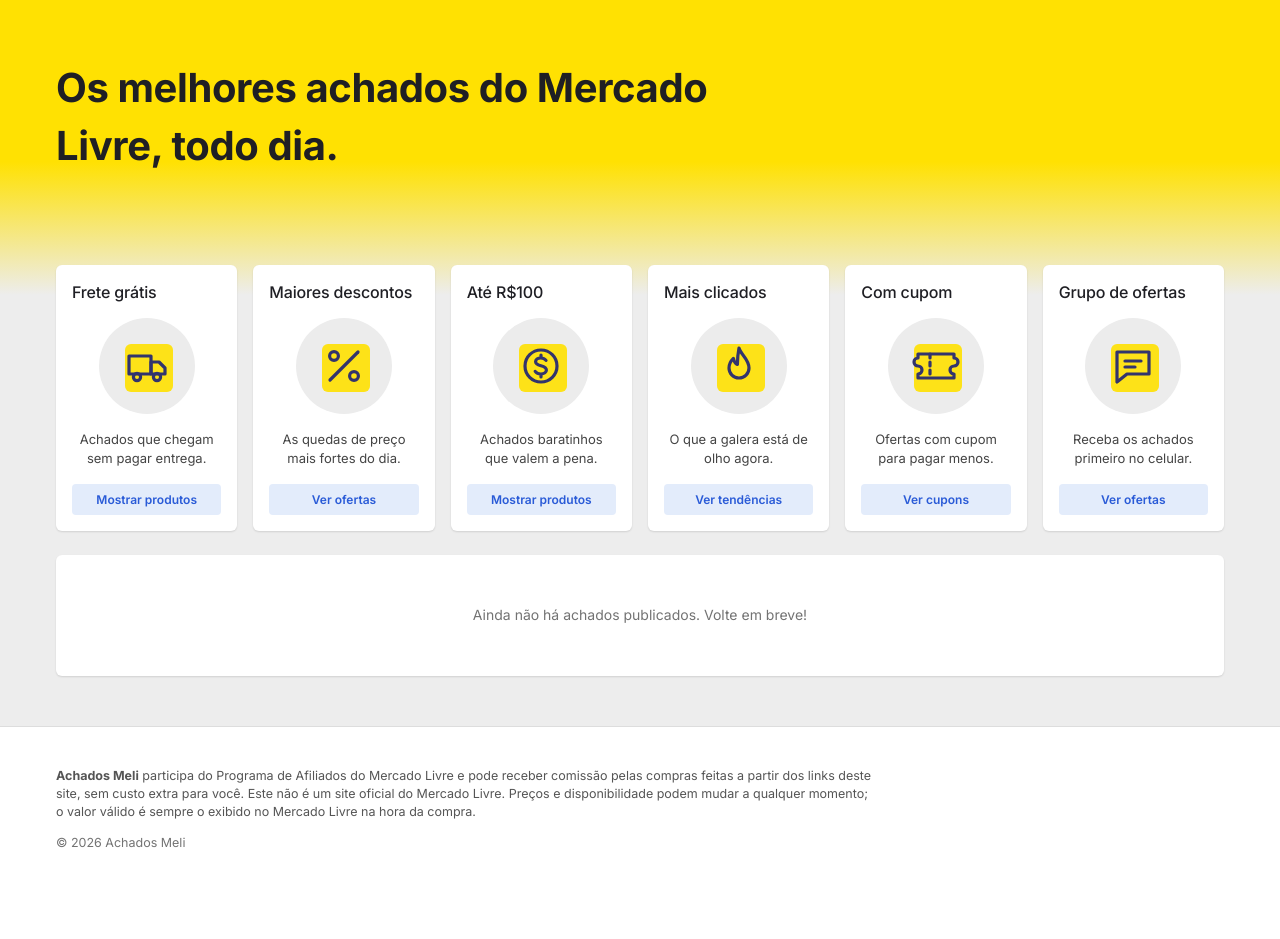
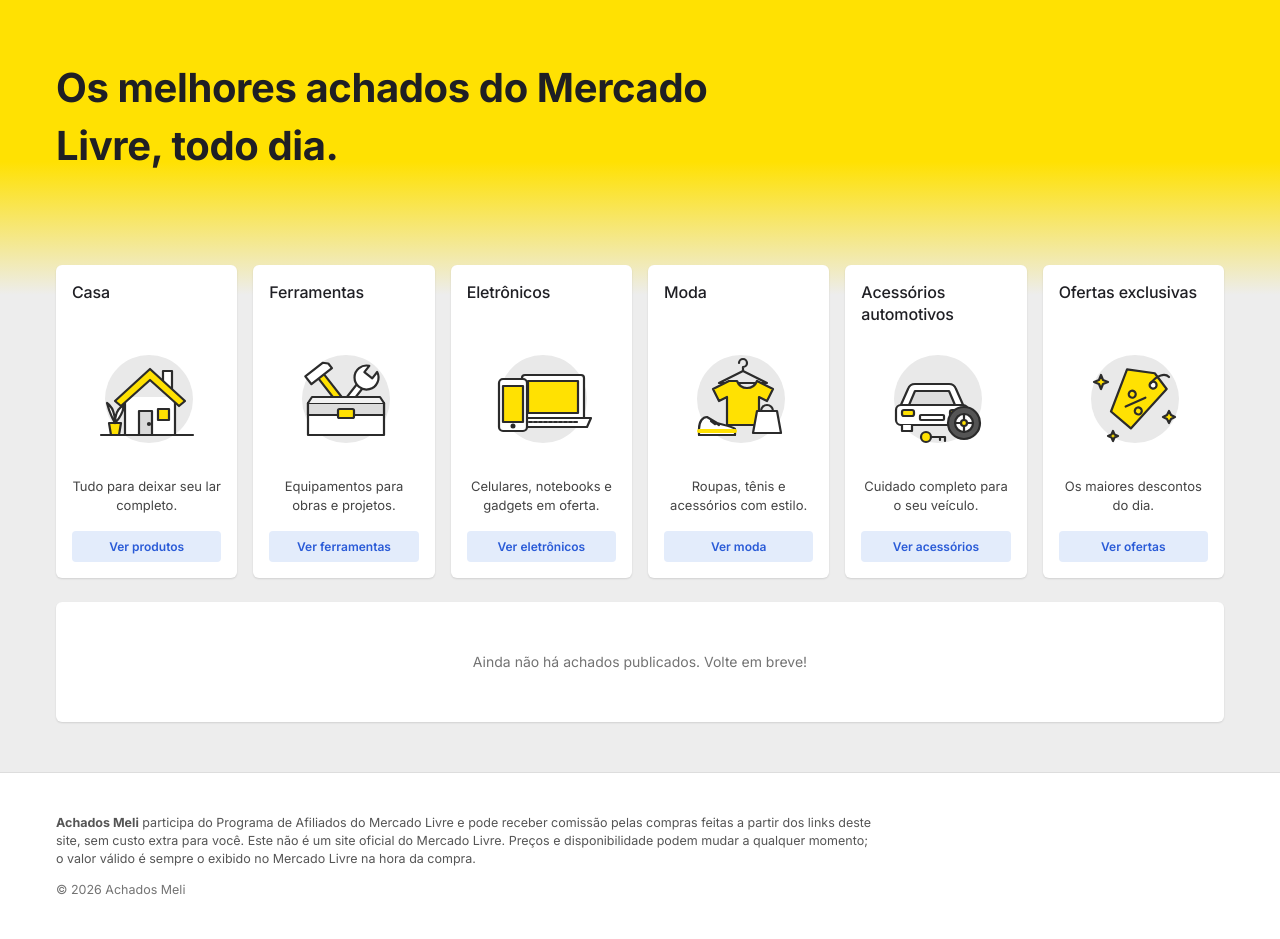
Before and after one commit to toncamargo/achadosmeli, a PHP site: page / in a window 1280 px wide. Shown: the part 94-1033 px from the top of the page. Before the commit the page ends 942 px from the top, so only its background shows below. Run offline with PHP 8.4, Linux system fonts and the light colour scheme; some libraries are stand-ins or nearby versions.

Commit message:
Volta o banner "arte pronta" e os cards de categoria na home
Desfaz a troca do commit anterior: banners de imagem inteira e os cards
Casa, Ferramentas, Eletrônicos, Moda, Automotivo e Ofertas voltam no lugar
dos atalhos de ofertas.

Co-Authored-By: Claude Opus 5.5 <noreply@anthropic.com>

```diff
--- a/assets/style.css
+++ b/assets/style.css
@@ -61,7 +61,14 @@ h1,h2,h3{letter-spacing:-.01em}
 .fine{font-size:11px;color:rgba(0,0,0,.6);margin:10px 0 0}
 .slide-img{flex:none;width:300px;height:220px;background:#fff;border-radius:14px;display:grid;place-items:center;padding:20px;box-shadow:0 18px 40px rgba(0,0,0,.18);transform:rotate(-2deg)}
 .slide-img img{max-height:100%;object-fit:contain}
+.hero-slider{height:clamp(330px,33vw,520px)}
+/* Banner "arte pronta" (imagem inteira com o texto na arte): ocupa a largura toda, como no Mercado Livre */
+.slide.full{overflow:hidden;background:var(--brand)}
+.slide-art{position:absolute;inset:0;width:100%;height:100%;max-width:none;object-fit:cover;object-position:center 38%}
+.slide-fill{display:none;position:absolute;inset:-40px;width:calc(100% + 80px);height:calc(100% + 80px);max-width:none;object-fit:cover;filter:blur(40px);transform:scale(1.1)}
+.slide.full::after{content:"";position:absolute;left:0;right:0;bottom:0;height:70px;background:linear-gradient(180deg,transparent,var(--bg));pointer-events:none}
 .hero-arrow{position:absolute;top:100px;width:64px;height:64px;border:0;background:#fff;border-radius:50%;box-shadow:0 2px 6px rgba(0,0,0,.18);cursor:pointer;color:var(--blue);font-size:24px;display:grid;place-items:center;opacity:.95}
+.hero-arrow{top:calc(50% - 56px)}
 .hero-arrow.prev{left:-32px;padding-left:28px} .hero-arrow.next{right:-32px;padding-right:28px}
 .dots{position:absolute;bottom:48px;left:50%;transform:translateX(-50%);display:flex;gap:6px}
 .dots button{width:7px;height:7px;border-radius:50%;border:1px solid rgba(0,0,0,.25);background:rgba(255,255,255,.7);padding:0;cursor:pointer}
@@ -78,6 +85,9 @@ h1,h2,h3{letter-spacing:-.01em}
 .sc-ico{width:96px;height:96px;border-radius:50%;background:#ececec;display:grid;place-items:center;color:var(--navy);font-size:48px;position:relative}
 .sc-ico::after{content:"";position:absolute;inset:26px 22px 22px 26px;background:var(--brand);border-radius:6px;z-index:0;opacity:.9}
 .sc-ico .ico{position:relative;z-index:1;stroke-width:1.6}
+.sc-ill{width:120px;height:120px;display:block}
+.sc-ill img{width:100%;height:100%;display:block}
+.sc h3{min-height:46px;text-align:left;line-height:1.4}
 .sc p{font-size:13px;color:#444;margin:16px 0;flex:1}
 .sc-btn{width:100%;background:#e3ecfb;color:var(--blue);font-weight:600;font-size:12px;padding:7px;border-radius:4px}
 
@@ -318,3 +328,11 @@ body.admin{background:#f3f1ec}
 #social{font-size:13px;font-family:ui-monospace,Menlo,monospace}
 .admin hr{border:0;border-top:1px solid var(--line);margin:16px 0}
 @media (max-width:900px){.grid-2,.edit-layout{grid-template-columns:1fr}.stats{grid-template-columns:repeat(2,1fr)}}
+
+/* banner arte pronta + cards de categoria no celular */
+@media (max-width:760px){
+  .hero-slider{height:370px}
+  .slide.full .slide-fill{display:block}
+  .slide-art{inset:auto;left:50%;top:2%;width:auto;height:88%;object-fit:contain;transform:translateX(-39%)}
+  .sc-ill{width:64px;height:64px}.sc h3{min-height:34px;text-align:center;line-height:1.3}
+}
--- a/index.php
+++ b/index.php
@@ -55,7 +55,10 @@ if ($isHome) {
         $suffix = '';
         if (preg_match('/^(.*?)\s*(OFF|DESCONTO)$/iu', $hl, $m) && $m[1] !== '') { $hl = $m[1]; $suffix = $m[2]; }
         $link = (string)$b['link_url'];
+        // Banner "arte pronta": sem etiqueta, destaque nem botão -> a imagem ocupa o slide inteiro
+        $full = trim((string)$b['kicker']) === '' && $hl === '' && trim((string)$b['pill']) === '';
         $slides[] = [
+            'full' => $full, 'alt' => (string)($b['title'] ?: 'Banner de ofertas'),
             'campaign' => true, 'kicker' => $b['kicker'], 'title' => $b['title'], 'prefix' => $b['prefix'],
             'mega' => $hl, 'suffix' => $suffix, 'pill' => $b['pill'], 'footnote' => $b['footnote'], 'image' => $b['image'],
             'href' => $link === '' ? url('?o=desconto') : (preg_match('~^https?://~', $link) ? $link : url(ltrim($link, '/'))),
@@ -73,7 +76,7 @@ if ($isHome) {
         foreach ($rows as $b) {
             $pct = discount_pct($b);
             $slides[] = [
-                'campaign' => false, 'kicker' => $b['cat_name'] ?? 'Achado do dia', 'title' => mb_strimwidth($b['title'], 0, 70, '…'),
+                'full' => false, 'campaign' => false, 'kicker' => $b['cat_name'] ?? 'Achado do dia', 'title' => mb_strimwidth($b['title'], 0, 70, '…'),
                 'prefix' => $pct ? 'ATÉ' : '', 'mega' => $pct ? $pct . '%' : money((float)$b['price']), 'suffix' => $pct ? 'OFF' : '',
                 'pill' => ($pct ? 'Por ' . money((float)$b['price']) . ' · ' : '') . 'Ver oferta',
                 'footnote' => '*Preço conferido em ' . date('d/m/Y', strtotime((string)$b['price_updated_at'])) . '. Pode mudar sem aviso.',
@@ -126,8 +129,12 @@ site_header([
     <?php if ($slides): ?>
     <div class="hero-slider" data-slider>
       <?php foreach ($slides as $i => $sl): ?>
-      <a class="slide <?= $i === 0 ? 'on' : '' ?> <?= $sl['campaign'] ? 'campaign' : '' ?>" href="<?= e($sl['href']) ?>"
+      <a class="slide <?= $i === 0 ? 'on' : '' ?> <?= $sl['campaign'] ? 'campaign' : '' ?> <?= $sl['full'] ? 'full' : '' ?>" href="<?= e($sl['href']) ?>"
          <?= $sl['external'] ? 'target="_blank" rel="sponsored nofollow noopener"' : '' ?>>
+        <?php if ($sl['full']): ?>
+        <img class="slide-fill" src="<?= e($sl['image']) ?>" alt="" aria-hidden="true" <?= $i ? 'loading="lazy"' : '' ?>>
+        <img class="slide-art" src="<?= e($sl['image']) ?>" alt="<?= e($sl['alt']) ?>" <?= $i ? 'loading="lazy"' : 'fetchpriority="high"' ?>>
+        <?php else: ?>
         <div class="wrap slide-in">
           <div class="slide-txt">
             <?php if ($sl['campaign']): ?>
@@ -144,6 +151,7 @@ site_header([
           </div>
           <?php if ($sl['image']): ?><div class="slide-img"><img src="<?= e($sl['image']) ?>" alt="" <?= $i ? 'loading="lazy"' : '' ?>></div><?php endif; ?>
         </div>
+        <?php endif; ?>
       </a>
       <?php endforeach; ?>
       <?php if (count($slides) > 1): ?>
@@ -158,22 +166,21 @@ site_header([
   </section>
 
   <div class="wrap home">
-    <!-- ===== Atalhos ===== -->
+    <!-- ===== Categorias em destaque ===== -->
     <section class="shortcuts">
       <?php
-      $wa = setting('whatsapp_group');
       $shortcuts = [
-        ['truck', 'Frete grátis', 'Achados que chegam sem pagar entrega.', url('?frete=1'), 'Mostrar produtos'],
-        ['pct', 'Maiores descontos', 'As quedas de preço mais fortes do dia.', url('?o=desconto'), 'Ver ofertas'],
-        ['coin', 'Até R$100', 'Achados baratinhos que valem a pena.', url('?max=100'), 'Mostrar produtos'],
-        ['fire', 'Mais clicados', 'O que a galera está de olho agora.', url('?o=populares'), 'Ver tendências'],
-        ['ticket', 'Com cupom', 'Ofertas com cupom para pagar menos.', url('?cupom=1'), 'Ver cupons'],
-        ['chat', 'Grupo de ofertas', 'Receba os achados primeiro no celular.', $wa ?: url('?o=desconto'), $wa ? 'Entrar no grupo' : 'Ver ofertas'],
+        ['casa', 'Casa', 'Tudo para deixar seu lar completo.', url('?c=casa-e-cozinha'), 'Ver produtos'],
+        ['ferramentas', 'Ferramentas', 'Equipamentos para obras e projetos.', url('?c=ferramentas'), 'Ver ferramentas'],
+        ['eletronicos', 'Eletrônicos', 'Celulares, notebooks e gadgets em oferta.', url('?c=tecnologia'), 'Ver eletrônicos'],
+        ['moda', 'Moda', 'Roupas, tênis e acessórios com estilo.', url('?c=moda'), 'Ver moda'],
+        ['automotivo', 'Acessórios automotivos', 'Cuidado completo para o seu veículo.', url('?c=acessorios-automotivos'), 'Ver acessórios'],
+        ['ofertas', 'Ofertas exclusivas', 'Os maiores descontos do dia.', url('?o=desconto'), 'Ver ofertas'],
       ];
       foreach ($shortcuts as [$ic, $t, $d, $href, $btn]): ?>
-        <a class="sc" href="<?= e($href) ?>" <?= str_starts_with($href, 'http') && !str_starts_with($href, base_url()) ? 'target="_blank" rel="noopener"' : '' ?>>
+        <a class="sc" href="<?= e($href) ?>">
           <h3><?= e($t) ?></h3>
-          <span class="sc-ico"><?= icon($ic) ?></span>
+          <span class="sc-ill"><img src="<?= e(url('assets/categorias/' . $ic . '.svg')) ?>" alt="" width="120" height="120"></span>
           <p><?= e($d) ?></p>
           <span class="sc-btn"><?= e($btn) ?></span>
         </a>
@@ -201,7 +208,7 @@ site_header([
     <?php endif; ?>
 
     <!-- ===== Prateleiras por categoria ===== -->
-    <?php foreach ($shelves as [$c, $rows]) product_shelf('Achados de ' . $c['name'], $rows, url('?c=' . $c['slug'])); ?>
+    <?php foreach ($shelves as [$c, $rows]) product_shelf($c['name'], $rows, url('?c=' . $c['slug'])); ?>
 
     <!-- ===== Todos ===== -->
     <?php if ($products): ?>
```
